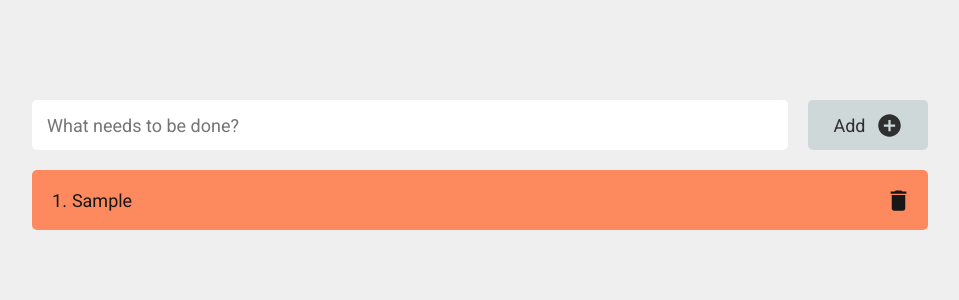
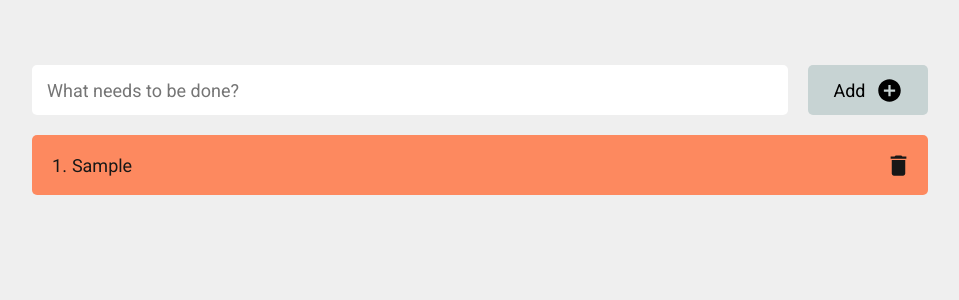
Before and after one commit to neekit95/todo-list, a React (Create React App) app: page / in a window 1280 px wide. Both pictures are taken after typing "Sample" into the empty fields and a click on the button "Add". Shown: the top 300 px of the page, without its empty margins (160-1119 px from the left). Built offline with nearby package versions, Linux system fonts and the light colour scheme.

Commit message:
word-break + sticky

```diff
--- a/src/components/todo-list/todo-list.module.scss
+++ b/src/components/todo-list/todo-list.module.scss
@@ -6,17 +6,23 @@
   //background-color: #dcc1c1;
   min-height: 90vh;
   min-width:70vw;
-  margin-top: 100px;
+  margin-top: 50px;
+  //max-height: 90vh;
+  //overflow: hidden;
 }
 
 .inputContainer {
+  position: sticky;
+  z-index: 3;
+
+  top: 0;
   display: flex;
   justify-content: space-between;
   //padding: 0 20px;
   align-items: center;
   flex-direction: row;
-  background-color: #efefef;
-  border-radius: 10px;
+  background-color: transparent;
+  border-radius: 5px;
   height: 50px;
   width: 100%;
   input {
@@ -49,12 +55,12 @@
   border: none;
   cursor: pointer;
   margin-left: 20px;
-  opacity: 80%;
+  opacity: 100%;
   transition: box-shadow 0.1s ease-in-out, opacity 0.1s ease-in-out;
 
   &:hover {
     box-shadow: 0 0 10px rgba(230, 225, 225, 0.5);
-    opacity: 100%;
-    transition: box-shadow 0.1s ease-in-out, opacity 0.1s ease-in-out;
+    background-color: #a7b7b7;
+    transition: box-shadow 0.1s ease-in-out, background-color 0.1s ease-in-out;
   }
 }
--- a/src/components/todo-list/todo/todo.module.scss
+++ b/src/components/todo-list/todo/todo.module.scss
@@ -5,23 +5,24 @@
   align-items: center;
   background-color: coral;
   min-height: 50px;
-  //height: max-content;
+  height: max-content;
   min-width: 600px;
   max-width: 80vw;
   border-radius: 5px;
   width: 100%;
   padding-left: 10px;
-  overflow: visible;
+  overflow: scroll;
   text-align: start;
   opacity: 90%;
   transition: box-shadow 0.1s ease-in-out, opacity 0.1s ease-in-out;
-position: relative;
+  position: relative;
   &:hover {
     cursor: pointer;
     box-shadow: 0 0 10px rgba(0, 0, 0, 0.5);
     opacity: 100%;
     transition: box-shadow 0.1s ease-in-out, opacity 0.1s ease-in-out;
   }
+
   z-index: 1;
 }
 
@@ -34,8 +35,8 @@ position: relative;
   display: flex;
   justify-content: center;
   align-items: center;
-  width: 25px ;
-  height: 25px ;
+  width: 25px;
+  height: 25px;
   margin-right: 20px;
 
   &:checked {
@@ -59,28 +60,31 @@ position: relative;
   align-items: center;
   flex-grow: 1;
   max-width: 900px;
-  padding-top: 10px;
-  padding-bottom: 10px;
+  margin-top: 10px;
+  margin-bottom: 10px;
   white-space: normal;
   //hyphens: auto;
   word-break: break-word;
+  overflow: scroll;
 
 }
 
 .button {
   position: relative;
+
   svg {
     fill: black;
     font-size: 27px;
     transition: fill 0.2s ease-in-out, font-size 0.1s ease-in-out;
 
     &:hover {
+      transition: fill 0.1s ease-in-out, font-size 0.1s ease-in-out;
       fill: red;
       font-size: 32px;
-      transition: fill 0.1s ease-in-out, font-size 0.1s ease-in-out;
     }
 
   }
+
   z-index: 2;
 
   display: flex;
```
